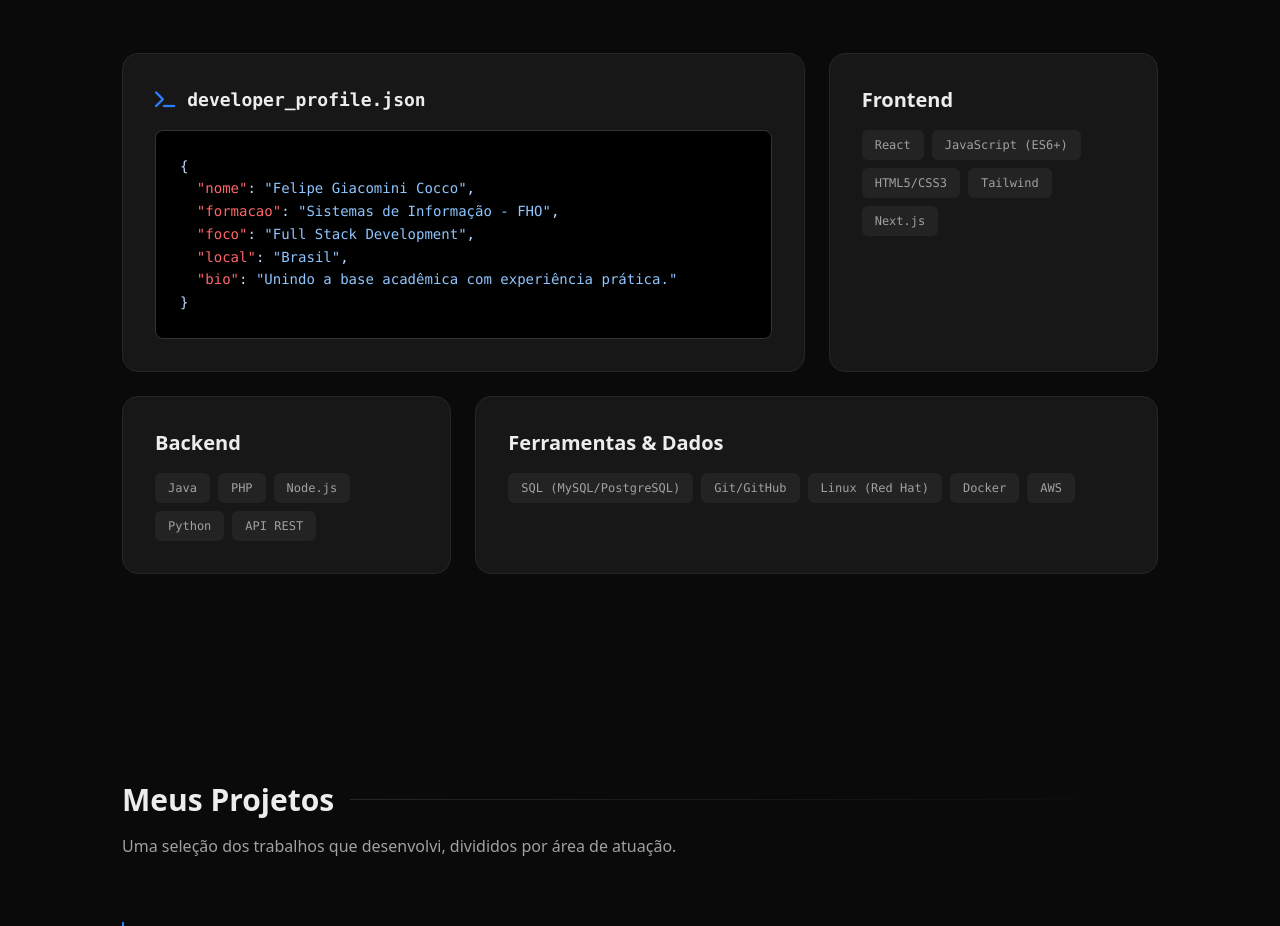
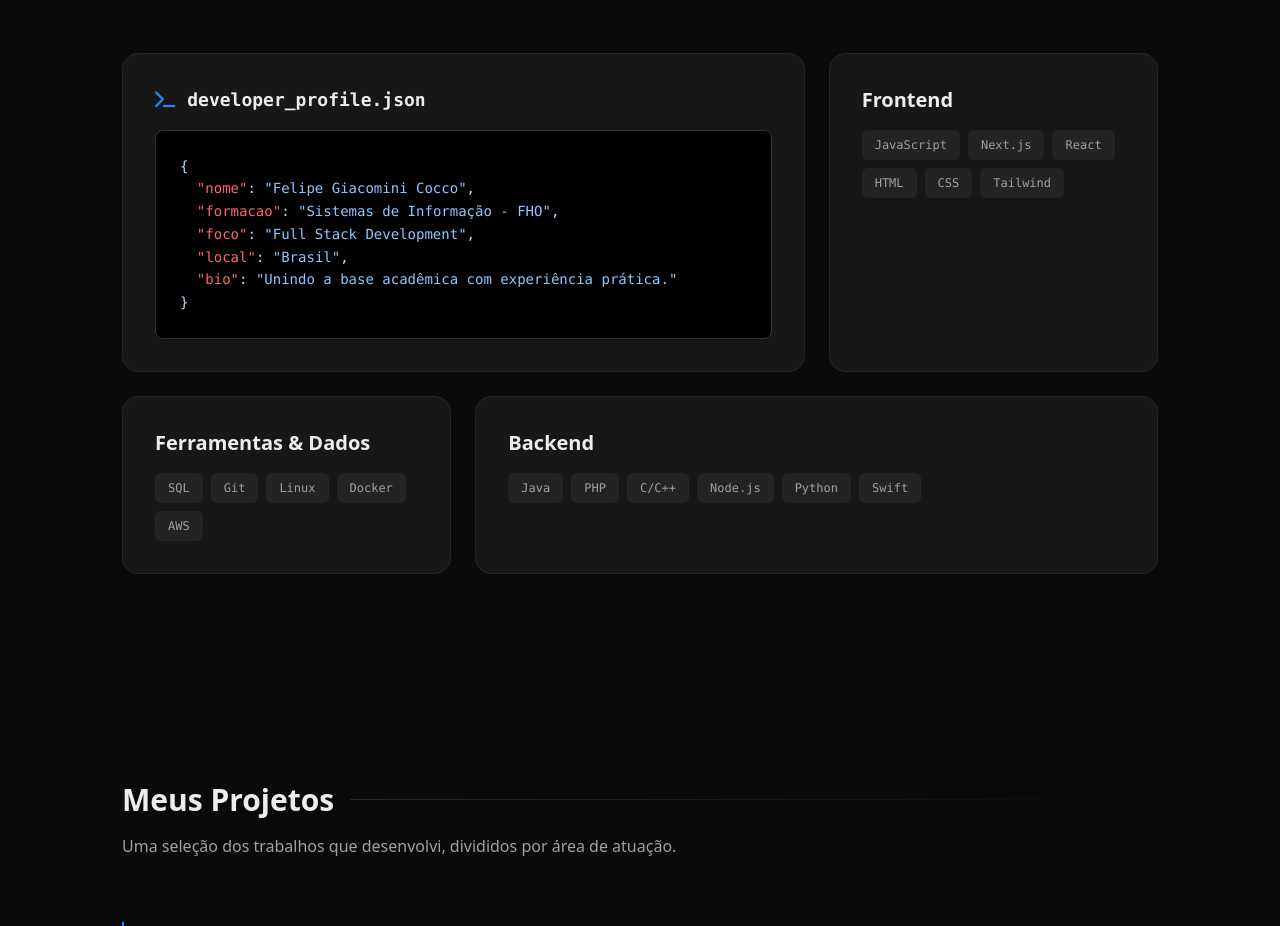
Before and after one commit to FeCocco/fecocco.github.io, a Next.js app: page / in a window 1280 px wide. Shown: the part 801-1727 px from the top of the page. Built offline with nearby package versions, Linux system fonts and the light colour scheme.

Commit message:
Refactor: Updated imports, adjusted tech lists in `AboutSection`, and improved `TechBadge` accessibility with `cursor-default`.

```diff
--- a/src/components/sections/about/AboutSection.jsx
+++ b/src/components/sections/about/AboutSection.jsx
@@ -3,10 +3,9 @@ import TechBadge from '../../ui/TechBadge';
 import CodeProfile from '../about/CodeProfile';
 
 export default function AboutSection() {
-    // Arrays simples de strings para facilitar a edição
-    const frontendTechs = ['React', 'JavaScript (ES6+)', 'HTML5/CSS3', 'Tailwind', 'Next.js'];
-    const backendTechs = ['Java', 'PHP', 'Node.js', 'Python', 'API REST'];
-    const infraTechs = ['SQL (MySQL/PostgreSQL)', 'Git/GitHub', 'Linux (Red Hat)', 'Docker', 'AWS'];
+    const frontendTechs = ['JavaScript', 'Next.js', 'React', 'HTML', 'CSS', 'Tailwind'];
+    const backendTechs = ['Java', 'PHP', 'C/C++', 'Node.js', 'Python', 'Swift'];
+    const infraTechs = ['SQL', 'Git', 'Linux', 'Docker', 'AWS'];
 
     return (
         <section id="about" className="py-32 bg-[#0a0a0a]">
@@ -36,24 +35,24 @@ export default function AboutSection() {
                         </div>
                     </SpotlightCard>
 
-                    {/* Card 3: Backend */}
+                    {/* Card 3: Ferramentas e Dados */}
                     <SpotlightCard className="flex flex-col justify-between">
                         <div>
-                            <h4 className="mb-4 text-xl font-bold text-[#ededed]">Backend</h4>
+                            <h4 className="mb-4 text-xl font-bold text-[#ededed]">Ferramentas & Dados</h4>
                             <div className="flex flex-wrap gap-2">
-                                {backendTechs.map((tech) => (
+                                {infraTechs.map((tech) => (
                                     <TechBadge key={tech} name={tech} />
                                 ))}
                             </div>
                         </div>
                     </SpotlightCard>
 
-                    {/* Card 4: Ferramentas e Dados (Ocupa 2 colunas para fechar o grid bonito) */}
+                    {/* Card 4: Backend (Ocupa 2 colunas para fechar o grid bonito) */}
                     <SpotlightCard className="md:col-span-2">
                         <div className="flex flex-col h-full justify-center">
-                            <h4 className="mb-4 text-xl font-bold text-[#ededed]">Ferramentas & Dados</h4>
+                            <h4 className="mb-4 text-xl font-bold text-[#ededed]">Backend</h4>
                             <div className="flex flex-wrap gap-2">
-                                {infraTechs.map((tech) => (
+                                {backendTechs.map((tech) => (
                                     <TechBadge key={tech} name={tech} />
                                 ))}
                             </div>
--- a/src/components/sections/projects.jsx
+++ b/src/components/sections/projects.jsx
@@ -1,4 +1,4 @@
-import ProjetoCard from "@/components/projetoCard";
+import ProjetoCard from "@/components/ui/projetoCard";
 import {TruckElectric, CalendarCheck, Terminal, LayoutTemplate} from "lucide-react";
 
 export default function Projects() {
--- a/src/components/ui/TechBadge.jsx
+++ b/src/components/ui/TechBadge.jsx
@@ -1,6 +1,6 @@
 export default function TechBadge({ name }) {
     return (
-        <span className="rounded-md border border-transparent bg-white/5 px-3 py-1.5 font-mono text-xs text-neutral-400 transition-all duration-300 hover:border-blue-500 hover:text-blue-500">
+        <span className="rounded-md border border-transparent bg-white/5 px-3 py-1.5 font-mono text-xs text-neutral-400 transition-all duration-300 hover:border-blue-500 hover:text-blue-500 cursor-default">
       {name}
     </span>
     );
```
Also changed, not shown: src/components/ui/projetoCard.jsx (renamed from src/components/projetoCard.jsx).
